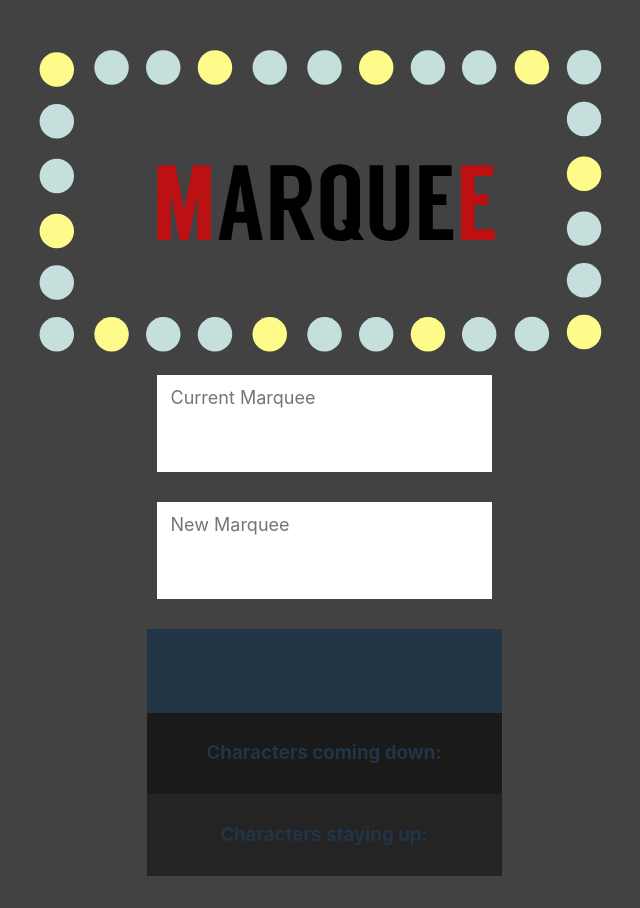
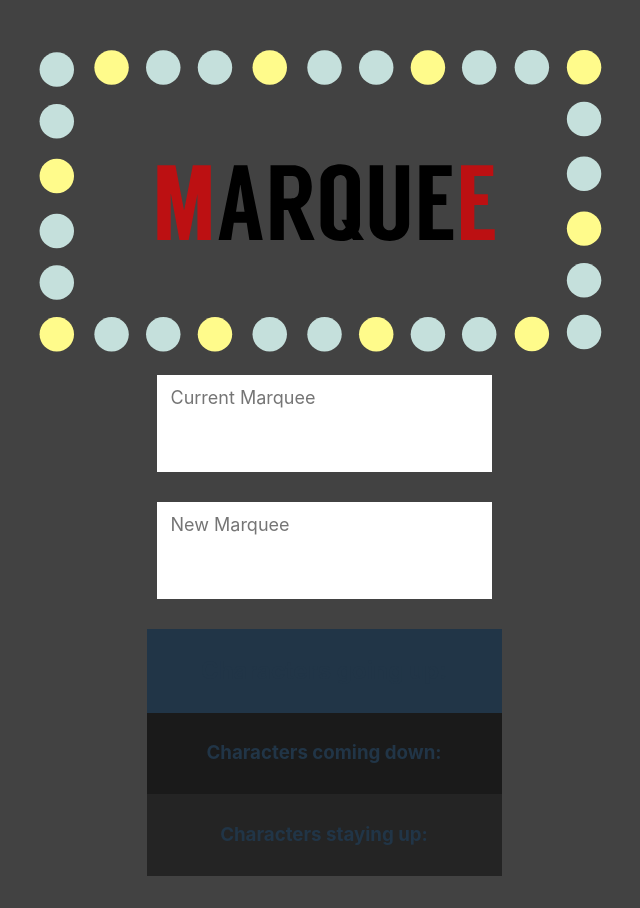
Before and after one commit to idelizer/marquee, a React (Vite) app: page / in a window 1280 px wide. Shown: the whole page, without its empty margins (316-956 px from the left). Built offline with nearby package versions, Linux system fonts and the light colour scheme.

Commit message:
Animate logo with css animations
Animate logo to cycle through 3 images using css animations keyframes

```diff
--- a/src/index.css
+++ b/src/index.css
@@ -25,9 +25,16 @@ body {
 
 img {
   width: 600px;
+  animation-name: marquee;
+  animation-duration: .3s;
+  animation-iteration-count: infinite;
 }
 
-
+@keyframes marquee {
+  0%   {content: url('./assets/1marquee.svg')}
+  33%  {content: url('./assets/2marquee.svg')}
+  66%  {content: url('./assets/3marquee.svg')}
+}
 
 textarea {
   width: 335px;
```
